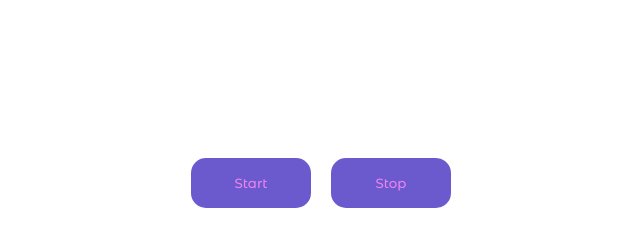
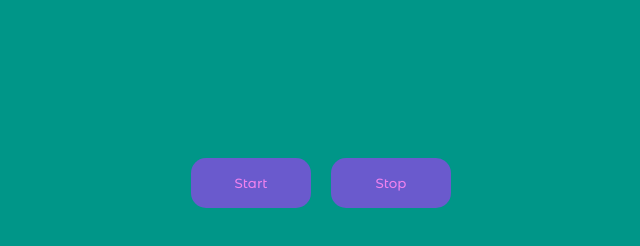
Before and after one commit to Leila-2/goit-js-hw-11-color-switch, a plain HTML site: page index.html in a window 1280 px wide. Both pictures are taken after a click on the button "Start". Shown: the whole page, without its empty margins (319-959 px from the left). Drawn offline with Linux system fonts and the light colour scheme.

Commit message:
Создает переключатель цветов

```diff
--- a/index.html
+++ b/index.html
@@ -14,10 +14,9 @@
   </head>
   <body>
     <div>
-      <button id="start-btn">Start</button>
-      <button id="stop-btn">Stop</button>
+      <button type="button" data-action="start">Start</button>
+      <button type="button" data-action="stop">Stop</button>
     </div>
-
     <script src="./index.js"></script>
   </body>
 </html>
--- a/index.js
+++ b/index.js
@@ -0,0 +1,38 @@
+//Colors
+const colors = [
+    '#FFFFFF',
+    '#2196F3',
+    '#4CAF50',
+    '#FF9800',
+    '#009688',
+    '#795548',
+];
+
+// Refs
+const body = document.querySelector('body');
+const startBtn = document.querySelector('[data-action="start"]');
+const stopBtn = document.querySelector('[data-action="stop"]');
+
+//Listeners
+startBtn.addEventListener("click", startColorPick);
+stopBtn.addEventListener("click", stopColorPick);
+
+
+
+//Ф-ция для генерации случайного числа
+const randomIntegerFromInterval = (min, max) => {
+    return Math.floor(Math.random() * (max - min + 1) + min);
+};
+let intervalId = null
+
+function startColorPick() {
+    intervalId = setInterval(() => {
+
+        body.style.backgroundColor = colors[randomIntegerFromInterval(0, colors.length - 1)]
+    }, 1000)
+    startBtn.removeEventListener("click", startColorPick)
+}
+function stopColorPick() {
+    clearInterval(intervalId)
+    startBtn.addEventListener("click", startColorPick);
+}
```
